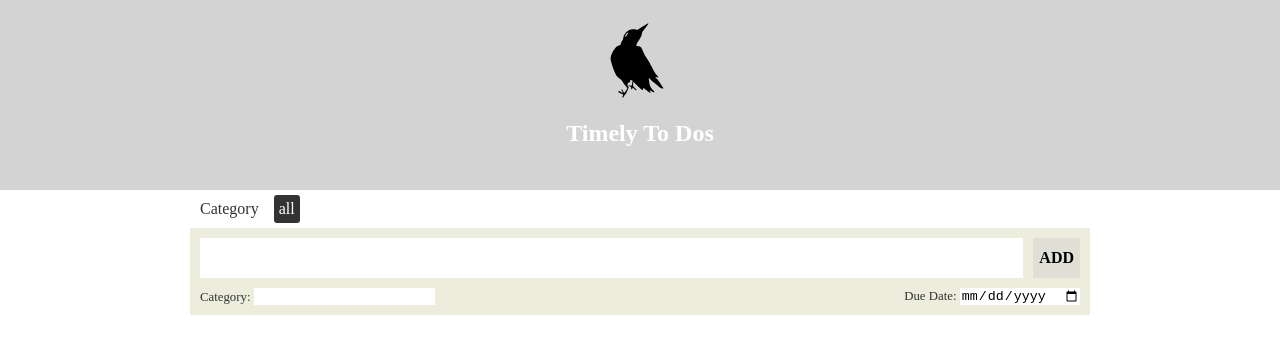
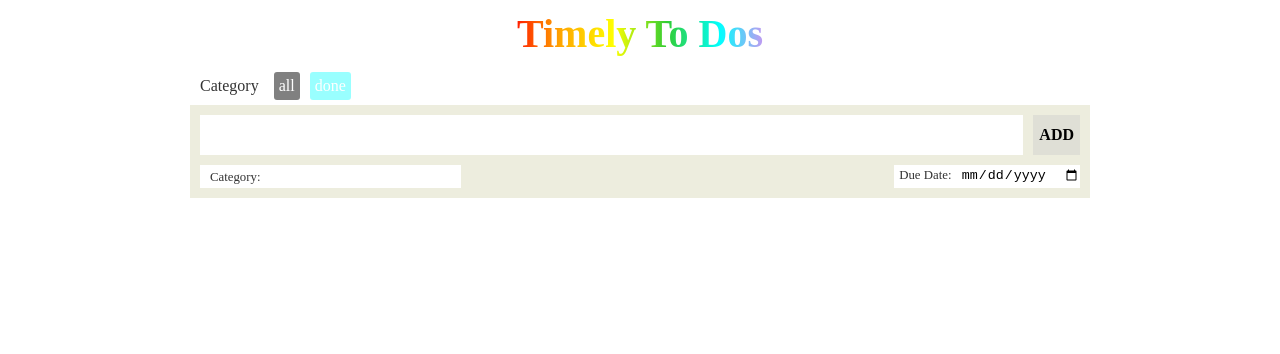
Before and after one commit to AdaByronLovelace/timely-todos, a React (Create React App) app: page / in a window 1280 px wide. Shown: the top 354 px of the page. Built offline with nearby package versions, Linux system fonts and the light colour scheme; a web font is replaced by a local one.

Commit message:
heading, colors, done tag

```diff
--- a/src/App.css
+++ b/src/App.css
@@ -1,26 +1,16 @@
 body {
   font-family: 'Walter Turncoat', cursive;
-}
-.App {
   text-align: center;
 }
 
-.App-logo {
-  animation: App-logo-spin infinite 20s linear;
-  height: 80px;
+.App-title {
+  padding: 10px;
+	margin: 0;
+	font-size: 40px;
+  display: inline-block;
+  color: white;
+  background: linear-gradient(to right, red, orange , yellow, limegreen, cyan, violet);
+  background-clip: text;
+  -webkit-background-clip: text;
+  -webkit-text-fill-color: transparent;
 }
-
-.App-header {
-  background-color: lightgray;
-  height: 150px;
-  padding: 20px;
-  color: white;
-}
-
-.App-title {
-  font-size: 1.5em;
-}
-
-.App-intro {
-  font-size: large;
-}
--- a/src/App.js
+++ b/src/App.js
@@ -1,5 +1,4 @@
 import React, { Component } from 'react'
-import logo from './logo.svg'
 import './App.css'
 import TodoList from './components/TodoList'
 
@@ -8,7 +7,6 @@ export default class App extends Component {
     return (
       <div className="App">
         <header className="App-header">
-          <img src={logo} className="App-logo" alt="logo" />
           <h1 className="App-title">Timely To Dos</h1>
         </header>
         <TodoList />
--- a/src/components/Todo.css
+++ b/src/components/Todo.css
@@ -15,7 +15,7 @@
 
 /* Temperature */
 .todo.cold {
-  background: #FFFAAA;
+  background: #dfff80;
 }
 .todo.cool {
   background: #FFF665;
@@ -114,9 +114,28 @@ div.top .text {
   font-size: 80%;
 }
 
+.bottom .tag {
+  background: rgba(255,255,255,.6);
+  padding: 2px 5px;
+}
+
 .done div.top .checkmark {
   background-color: rgba(255,255,255,.3);
   cursor: pointer;
+}
+
+form.todo .bottom label {
+  background: white;
+  padding: 0 5px;
+}
+
+form.todo .bottom .tag {
+  background: white;
+}
+
+form.todo .bottom input[type="date"]{
+  height: 20px;
+  border-top: white solid 1px;
 }
 
 .checkmark::after {
@@ -217,6 +236,7 @@ div.tag-filters {
   display: flex;
   flex-direction: row;
   justify-content: flex-start;
+  flex-wrap: wrap;
 }
 
 form.todo .bottom {
@@ -242,6 +262,42 @@ div.tag-filters .filter {
   cursor: pointer;
 }
 
+form .bottom .due {
+  background: white;
+}
+
+div.tag-filters .filter:nth-child(1) {
+  background: #99ffb3;
+}
+
+div.tag-filters .filter:nth-child(2) {
+  background: #99ffe6;
+}
+
+div.tag-filters .filter:nth-child(3) {
+  background: #99ffff;
+}
+
+div.tag-filters .filter:nth-child(4) {
+  background: #99e6ff;
+}
+
+div.tag-filters .filter:nth-child(5) {
+  background: #99ccff;
+}
+
+div.tag-filters .filter:nth-child(6) {
+  background: #99b3ff;
+}
+
+div.tag-filters .filter:nth-child(7) {
+  background: #9999ff;
+}
+
+div.tag-filters .filter:nth-child(8) {
+  background: #b399ff
+}
+
 div.tag-filters .filter.selected {
-  background: #333333;
+  background: #808080;
 }
--- a/src/components/Todo.js
+++ b/src/components/Todo.js
@@ -14,8 +14,8 @@ export default class Todo extends React.Component {
     else if (temp < 6) return 'hot'
     else if (temp < 10) return 'warmer'
     else if (temp < 14) return 'warm'
-    else if (temp < 30) return 'tepid'
-    else if (temp < 45) return 'cool'
+    else if (temp < 21) return 'tepid'
+    else if (temp < 28) return 'cool'
     else return 'cold'
   }
 
--- a/src/components/TodoList.js
+++ b/src/components/TodoList.js
@@ -15,6 +15,7 @@ export default class TodoList extends React.Component {
     this.getNextId = this.getNextId.bind(this)
     this.addTag = this.addTag.bind(this)
     this.changeFilter = this.changeFilter.bind(this)
+    this.sortTags = this.sortTags.bind(this)
 
     this.state = {
         localTodos: 'timelytodos',
@@ -42,7 +43,7 @@ export default class TodoList extends React.Component {
     if (tags != null) {
       this.updateTags(JSON.parse(tags))
     } else {
-      this.updateTags(['all'])
+      this.updateTags(['all', 'done'])
     }
   }
 
@@ -72,6 +73,7 @@ export default class TodoList extends React.Component {
     this.addTag(event.target[2].value)
     let newTodos = this.state.todos
     newTodos.push(newTodo)
+    event.target.reset()
     this.updateTodos(newTodos)
   }
 
@@ -110,9 +112,10 @@ export default class TodoList extends React.Component {
   }
 
   updateTags(newTags) {
-    this.setState({tags: newTags}, () =>
+    this.setState({tags: newTags}, () => {
       this.setData('tags')
-    )
+      this.sortTags()
+    })
   }
 
   // Tags/Categories
@@ -126,6 +129,13 @@ export default class TodoList extends React.Component {
 
   changeFilter(event) {
     this.setState({filter: event.target.innerText})
+  }
+
+  sortTags() {
+    let tags = this.state.tags.filter(tag => tag !== 'all' && tag !== 'done')
+    let first = ['all', 'done']
+    tags = first.concat(tags)
+    this.setState({tags: tags})
   }
 
   // Helper Functions
@@ -176,7 +186,7 @@ export default class TodoList extends React.Component {
           </div>
           <div className="todo-list">
             { [].concat(this.state.todos)
-              .filter(item => item.tag === this.state.filter || 'all' === this.state.filter )
+              .filter(item => item.tag === this.state.filter || ('all' === this.state.filter && !item.done) || ('done' === this.state.filter && item.done))
               .sort(this.compareTemps)
               .map(item =>
                 <Todo
@@ -208,7 +218,7 @@ export default class TodoList extends React.Component {
                   <input type="text" className="tag" list="tags" />
                   <datalist id="tags">
                     { this.state.tags.map(tag =>
-                      (tag !== 'all' ? <option value={tag} key={tag} /> : '')
+                      ((tag !== 'all' && tag !== 'done') ? <option value={tag} key={tag} /> : '')
                     )}
                   </datalist>
                 </div>
```
Also changed, not shown: 1 other file (tests, documents, lock files or other folders).
